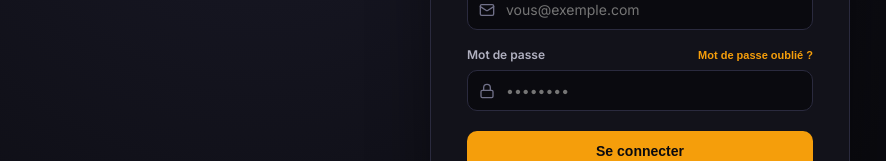
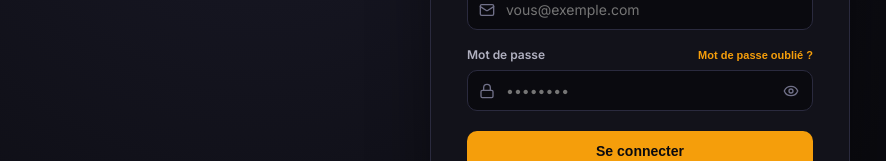
Before and after one commit to islam-ch001/autoloc, a React (Vite) app: page /login in a window 1280 px wide. Shown: the part 389-550 px from the top of the page, without its empty margins (0-886 px from the left). Built offline with nearby package versions, Linux system fonts and the light colour scheme; no server answers.

Commit message:
Add show/hide password toggle (eye icon) on all password fields

```diff
--- a/src/pages/Login.jsx
+++ b/src/pages/Login.jsx
@@ -1,6 +1,6 @@
 import { useState } from 'react';
 import { useNavigate } from 'react-router-dom';
-import { Car, Mail, Lock, User, Loader2, KeyRound, ArrowLeft } from 'lucide-react';
+import { Car, Mail, Lock, User, Loader2, KeyRound, ArrowLeft, Eye, EyeOff } from 'lucide-react';
 import { useAuth } from '../context/AuthContext';
 import { useT } from '../context/LanguageContext';
 
@@ -17,6 +17,7 @@ export default function Login() {
   const [success, setSuccess]   = useState(null);
   const [loading, setLoading]   = useState(false);
   const [resending, setResending] = useState(false);
+  const [showPassword, setShowPassword] = useState(false);
 
   // Validation email côté client (cohérente avec le backend)
   const EMAIL_REGEX = /^[A-Z0-9._%+-]+@[A-Z0-9.-]+\.[A-Z]{2,}$/i;
@@ -173,8 +174,13 @@ export default function Login() {
               <label style={styles.label}>Nouveau mot de passe (min. 6 caractères)</label>
               <div style={styles.inputWrap}>
                 <Lock size={16} style={styles.icon} />
-                <input type="password" required minLength={6} value={password} onChange={e => setPassword(e.target.value)}
-                  placeholder="••••••••" style={styles.input} autoComplete="new-password" />
+                <input type={showPassword ? 'text' : 'password'} required minLength={6} value={password} onChange={e => setPassword(e.target.value)}
+                  placeholder="••••••••" style={{ ...styles.input, paddingRight: 40 }} autoComplete="new-password" />
+                <button type="button" onClick={() => setShowPassword(s => !s)}
+                  title={showPassword ? 'Masquer' : 'Afficher'}
+                  style={styles.eyeBtn}>
+                  {showPassword ? <EyeOff size={16} /> : <Eye size={16} />}
+                </button>
               </div>
             </div>
             {error && <div style={styles.error}>{error}</div>}
@@ -269,8 +275,13 @@ export default function Login() {
               </div>
               <div style={styles.inputWrap}>
                 <Lock size={16} style={styles.icon} />
-                <input type="password" required minLength={isSignup ? 6 : undefined} value={password} onChange={e => setPassword(e.target.value)}
-                  placeholder="••••••••" style={styles.input} autoComplete={isSignup ? 'new-password' : 'current-password'} />
+                <input type={showPassword ? 'text' : 'password'} required minLength={isSignup ? 6 : undefined} value={password} onChange={e => setPassword(e.target.value)}
+                  placeholder="••••••••" style={{ ...styles.input, paddingRight: 40 }} autoComplete={isSignup ? 'new-password' : 'current-password'} />
+                <button type="button" onClick={() => setShowPassword(s => !s)}
+                  title={showPassword ? 'Masquer' : 'Afficher'}
+                  style={styles.eyeBtn}>
+                  {showPassword ? <EyeOff size={16} /> : <Eye size={16} />}
+                </button>
               </div>
             </div>
 
@@ -308,6 +319,12 @@ const styles = {
   label: { fontSize: 12, fontWeight: 600, color: '#b0b0c0' },
   inputWrap: { position: 'relative' },
   icon: { position: 'absolute', left: 12, top: '50%', transform: 'translateY(-50%)', color: '#707088' },
+  eyeBtn: {
+    position: 'absolute', right: 8, top: '50%', transform: 'translateY(-50%)',
+    background: 'transparent', border: 'none', cursor: 'pointer',
+    color: '#707088', padding: 6, borderRadius: 6,
+    display: 'flex', alignItems: 'center', justifyContent: 'center',
+  },
   input: { width: '100%', padding: '11px 14px 11px 38px', background: '#0a0a0f', border: '1px solid #2a2a3e', borderRadius: 10, color: '#f0f0f5', fontSize: 14, fontFamily: 'inherit', outline: 'none', boxSizing: 'border-box' },
   button: { padding: '12px 16px', borderRadius: 10, border: 'none', cursor: 'pointer', background: '#f59e0b', color: '#0a0a0f', fontWeight: 700, fontSize: 14, display: 'inline-flex', alignItems: 'center', justifyContent: 'center', gap: 8, marginTop: 4 },
   error: { padding: '10px 12px', background: 'rgba(239,68,68,0.12)', border: '1px solid rgba(239,68,68,0.25)', color: '#ef4444', borderRadius: 10, fontSize: 13 },
```
